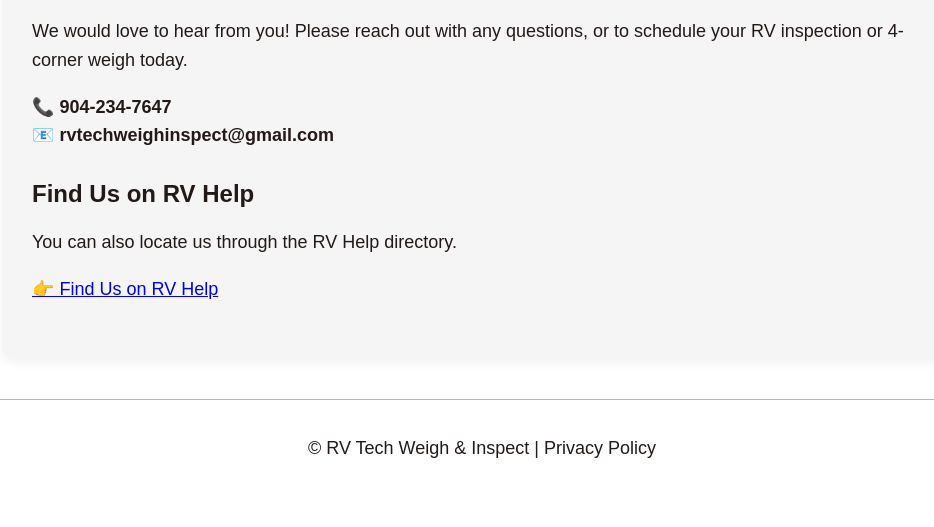
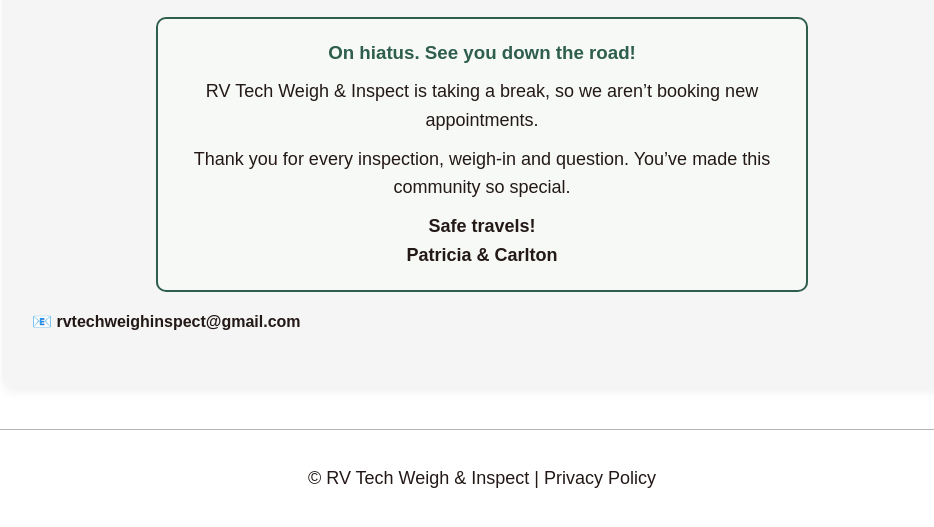
Before and after one commit to rvtechweighinspect-bit/rvtechweighinspect-bit.github.io, a plain HTML site: page contact.html in a window 1280 px wide. Shown: the part 223-750 px from the top of the page, without its empty margins (158-1092 px from the left). Drawn offline with Linux system fonts and the light colour scheme.

Commit message:
Update contact.html

```diff
--- a/contact.html
+++ b/contact.html
@@ -108,19 +108,14 @@
 
 <div class="container">
   <h1>Contact Us</h1>
-  <p>We would love to hear from you! Please reach out with any questions, or to schedule your RV inspection or 4-corner weigh today.</p>
-  <p>📞 <strong>904-234-7647</strong><br>
+<div style="max-width:600px; margin:20px auto; padding:20px 24px; border:2px solid #2e5e4e; border-radius:10px; background:#f7f9f7; text-align:center; font-family:inherit; line-height:1.5;">
+  <h3 style="margin:0 0 10px; color:#2e5e4e;">On hiatus. See you down the road!</h3>
+  <p style="margin:0 0 10px;">RV Tech Weigh &amp; Inspect is taking a break, so we aren&rsquo;t booking new appointments.</p>
+  <p style="margin:0 0 10px;">Thank you for every inspection, weigh-in and question. You&rsquo;ve made this community so special.</p>
+  <p style="margin:0; font-weight:bold;">Safe travels!<br>Patricia &amp; Carlton</p>
+</div>
      📧 <strong>rvtechweighinspect@gmail.com</strong></p>
 
-  <h2>Find Us on RV Help</h2>
-
-<p>
-You can also locate us through the RV Help directory.
-</p>
-
-<p>
-<a href="https://rvhelp.com/providers/rv-tech-weigh-inspect-llc" target="_blank" rel="noopener">
-👉 Find Us on RV Help
 </a>
 </p>
 </div>
```
